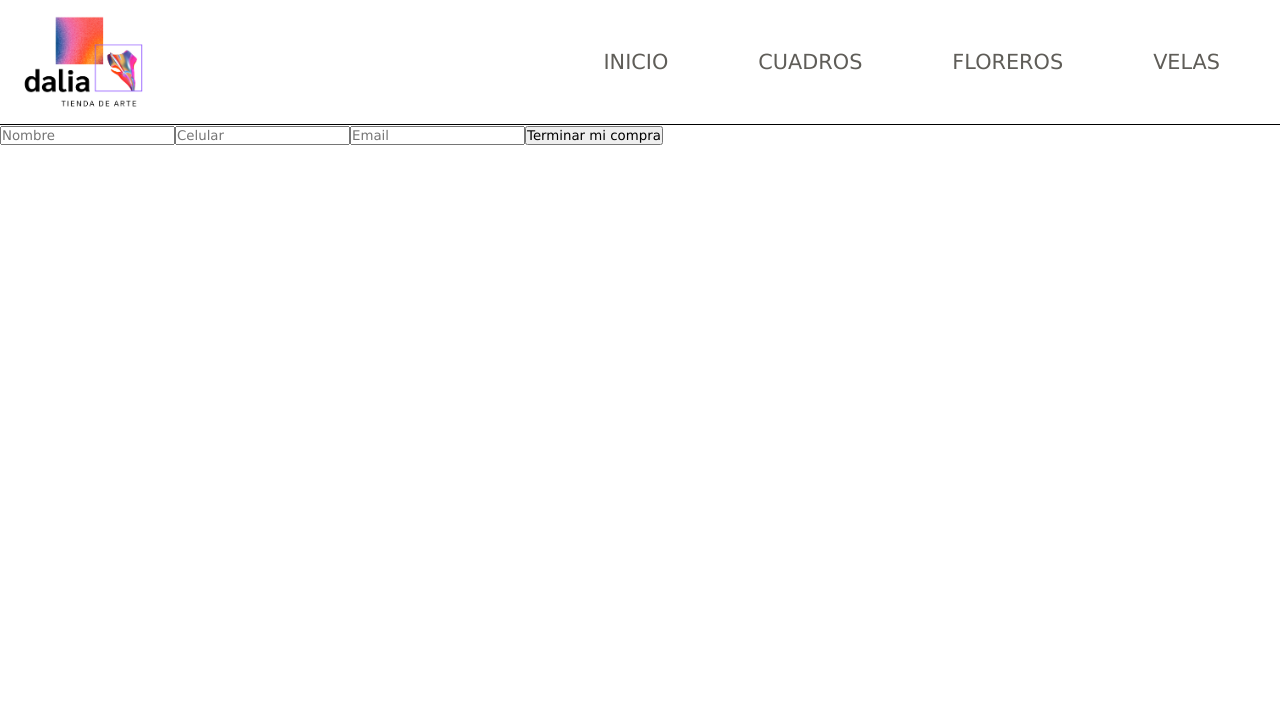
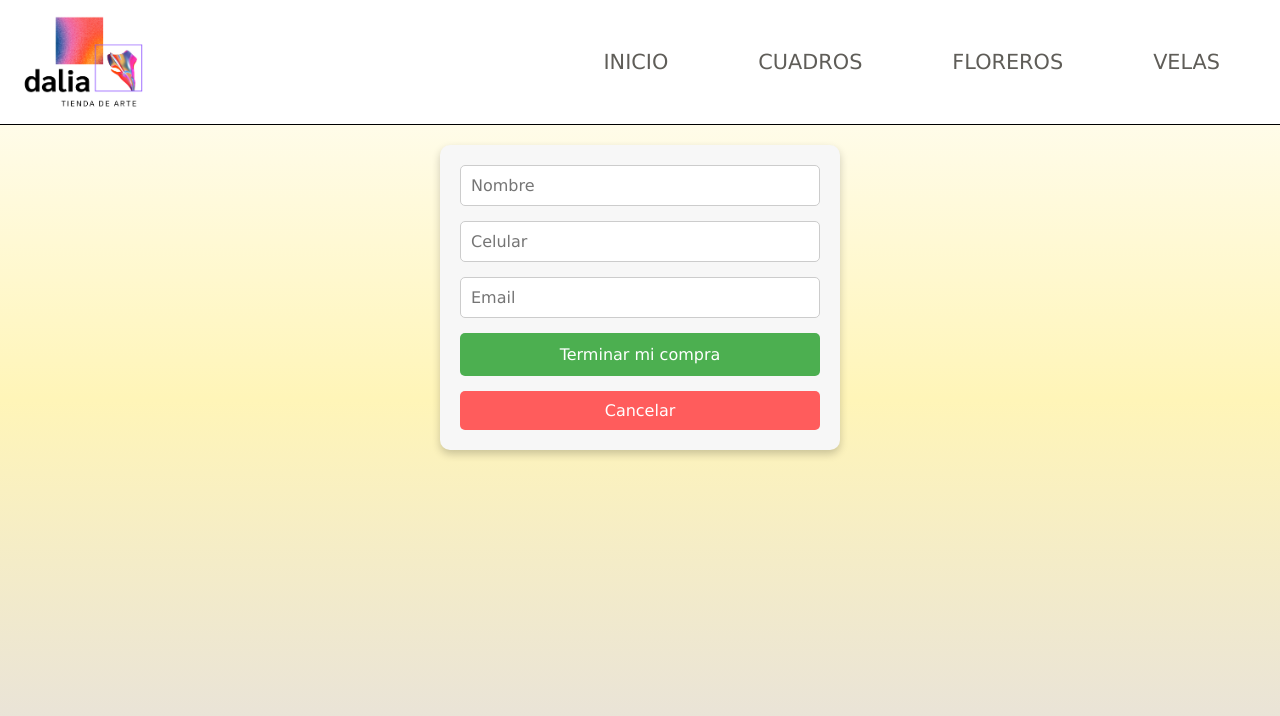
Before and after one commit to micapesciu/CreaTuLanding-Pesciullesi, a React (Vite) app: page /checkout in a window 1280 px wide. Shown: the top 716 px of the page. Built offline with nearby package versions, Linux system fonts and the light colour scheme.

Commit message:
Final con mas css

```diff
--- a/src/App.css
+++ b/src/App.css
@@ -0,0 +1,5 @@
+body {
+    background: linear-gradient(to bottom, #ffffff, #fff5b8, #e4dfdf);
+    min-height: 100vh;
+    margin: 0;
+}
--- /dev/null
+++ b/src/components/Checkout/Checkout.css
@@ -0,0 +1,100 @@
+.CheckoutContainer {
+    background-color: #f7f7f7;
+    padding: 20px;
+    border-radius: 10px;
+    box-shadow: 0 4px 8px rgba(0, 0, 0, 0.2);
+    max-width: 400px;
+    margin: 20px auto;
+    text-align: center;
+}
+
+.CheckoutContainer form {
+    display: flex;
+    flex-direction: column;
+    gap: 15px;
+}
+
+.CheckoutContainer input {
+    padding: 10px;
+    border: 1px solid #ccc;
+    border-radius: 5px;
+    font-size: 16px;
+    width: 100%;
+    box-sizing: border-box;
+    transition: border-color 0.3s ease;
+}
+
+.CheckoutContainer input:focus {
+    border-color: #4CAF50;
+    outline: none;
+}
+
+.CheckoutContainer button {
+    background-color: #4CAF50;
+    color: white;
+    border: none;
+    padding: 12px 20px;
+    border-radius: 5px;
+    font-size: 16px;
+    cursor: pointer;
+    transition: background-color 0.3s ease;
+}
+
+.CheckoutContainer button:hover {
+    background-color: #45a049;
+}
+
+.OrderSuccess {
+    background: linear-gradient(135deg, #ffcc00, #e4dfdf, #fff9e6);  /* Degradado desde amarillo hasta el tono suave */
+    padding: 20px;
+    border-radius: 10px;
+    box-shadow: 0 4px 8px rgba(0, 0, 0, 0.2);
+    text-align: center;
+    max-width: 400px;
+    margin: 20px auto;
+}
+
+.OrderSuccess h2 {
+    font-size: 22px;
+    color: #333;
+    margin-bottom: 10px;
+}
+
+.OrderSuccess p {
+    font-size: 16px;
+    color: #555;
+    margin-bottom: 20px;
+}
+
+.OrderSuccess a {
+    background-color: #4CAF50;
+    color: white;
+    padding: 10px 15px;
+    text-decoration: none;
+    border-radius: 5px;
+    transition: background-color 0.3s ease;
+}
+
+.OrderSuccess a:hover {
+    background-color: #45a049;
+}
+
+.OptionVaciar {
+    background-color: #ff5c5c;
+    color: white;
+    padding: 10px 15px;
+    text-decoration: none;
+    border-radius: 5px;
+    font-size: 16px;
+    cursor: pointer;
+    transition: background-color 0.3s ease;
+    display: inline-block;
+}
+
+.OptionVaciar:hover {
+    background-color: #e04d4d;
+}
+
+h2 {
+    padding: 30px;
+}
--- a/src/components/Checkout/Checkout.jsx
+++ b/src/components/Checkout/Checkout.jsx
@@ -4,6 +4,7 @@ import { CartContext } from '../../context/CartContext'
 import { Timestamp, collection, addDoc } from 'firebase/firestore'
 import db from '../../db/db.js'
 import { Link } from 'react-router-dom'
+import './Checkout.css'
 
 const Checkout = () => {
     const [dataForm, setDataForm] = useState({
@@ -43,20 +44,21 @@ const Checkout = () => {
     }
 
     return (
-        <div>
+        <div class="CheckoutContainer">
             {
                 idOrder === null ? (
                     <form onSubmit={handleSubmitForm}>
-                        <input type="text" name="fullname" value={dataForm.fullname} onChange={handleChangeInput} placeholder='Nombre'/>
-                        <input type="number" name="phone" value={dataForm.phone} onChange={handleChangeInput} placeholder='Celular'/>
-                        <input type="email" name="email" value={dataForm.email} onChange={handleChangeInput} placeholder='Email'/>
+                        <input type="text" name="fullname" value={dataForm.fullname} onChange={handleChangeInput} placeholder='Nombre' required />
+                        <input type="number" name="phone" value={dataForm.phone} onChange={handleChangeInput} placeholder='Celular' required />
+                        <input type="email" name="email" value={dataForm.email} onChange={handleChangeInput} placeholder='Email' required />
                         <button type='submit'>Terminar mi compra</button>
+                        <Link to="/cart" className="OptionVaciar">Cancelar</Link>
                     </form>
                 ) : (
                 <div>
-                    <h2>Orden generada correctamente</h2>
-                    <p>¡Gracias por elegir Dalia!</p>
-                    <Link to="/">Volver a la Tienda</Link>
+                    <h1 >Orden generada correctamente</h1>
+                    <h2>¡Gracias por elegir Dalia!</h2>
+                    <Link to="/" class="Option">Volver a la Tienda</Link>
                 </div>
                 )
             }
```
